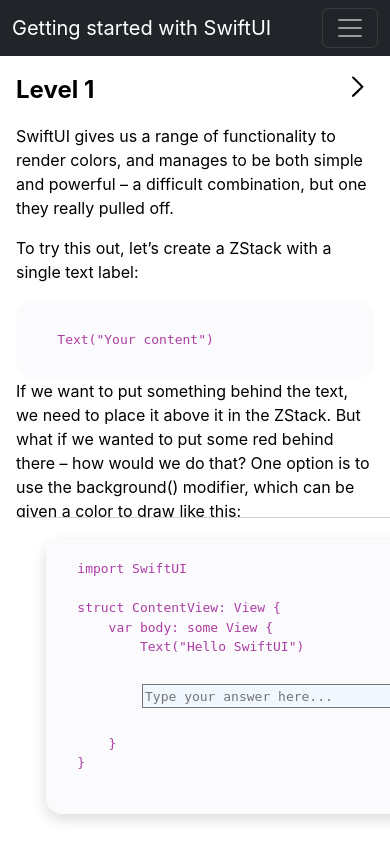
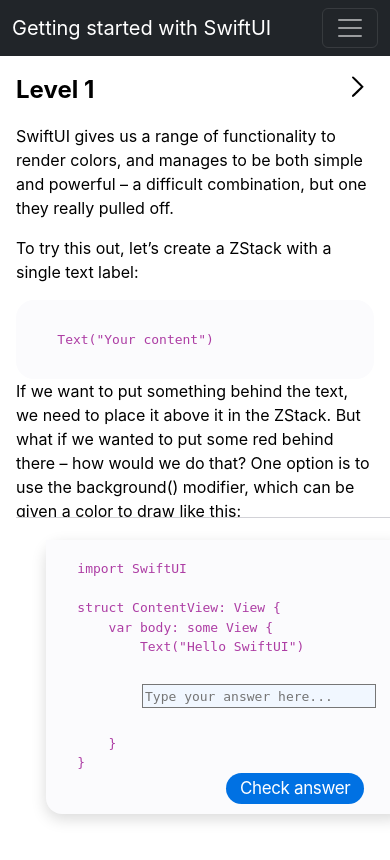
Before and after one commit to qyzjibek/SwiftUI-Game, a React (Create React App) app: page /play in a window 390 px wide. Shown: the top 860 px of the page. Built offline with nearby package versions, Linux system fonts and the light colour scheme.

Commit message:
fix: fix answer validation functions

```diff
--- a/src/App.js
+++ b/src/App.js
@@ -9,10 +9,11 @@
 import Confetti from 'react-confetti';
 
 function App() {
-  const maxLevel = 13, minLevel = 1;
+  const maxLevel = 12, minLevel = 1;
   const [level, setLevel] = useState(Number(localStorage.getItem('level')) || 1);
   const [customStyle, setCustomStyle] = useState({});
   const [showConfetti, setShowConfetti] = useState(false);
+  const [customView, setCustomView] = useState([]);
 
   useEffect(() => {
     setCustomStyle(addCustomStyle(level));
@@ -25,14 +26,14 @@
 
   return (
     <BrowserRouter>
-      {showConfetti ? <Confetti colors={["#b0b", "#8c28c2", "#e30000", "#38a39c", "#4ca9ff"]} numberOfPieces={150}/> : <></>}
+      {showConfetti ? <Confetti colors={["#b0b", "#8c28c2", "#e30000", "#38a39c", "#4ca9ff"]} width={2000} height={800}/> : <></>}
     <Routes>
       <Route path="/" element={<LandingPage setLevel={setLevel}/>} />
       <Route path="play" element={
         <>
          <NavBar saveProgress={saveProgress}/>
          <LevelContext.Provider value={{maxLevel, minLevel}}>
-            <StyleContext.Provider value={{customStyle, setCustomStyle, setShowConfetti}}>
+            <StyleContext.Provider value={{customStyle, setCustomStyle, setShowConfetti, customView, setCustomView}}>
               <LevelMatcher level={level} setLevel={setLevel}/>
             </StyleContext.Provider>
           </LevelContext.Provider>
--- a/src/components/Editor/index.css
+++ b/src/components/Editor/index.css
@@ -89,3 +89,29 @@
     padding: 2px;
     margin-right: 2px;
 }
+
+@media only screen and (max-width: 1250px){
+    .editor-wrapper {
+        position: fixed;
+        bottom: 16px;
+        width: 100vw;
+        padding: 10px 0 30px 30px;
+        border-top: 1px solid #d2d2d7;
+        background-color: white;
+        z-index: 999;
+        bottom: 0;
+    }
+
+    textarea {
+        margin-top: 8px;
+        margin-left: 96px;
+        resize: none;
+        background: #f1f7ff;
+        color: rgb(29, 29, 31);
+        width: 65%;
+        font-family: 'SF Mono', SFMono-Regular, ui-monospace,
+        'DejaVu Sans Mono', Menlo, Consolas, monospace;
+        font-size: 13px;
+        overflow-x: hidden;
+    }
+}
--- a/src/components/PopUp/index.css
+++ b/src/components/PopUp/index.css
@@ -38,3 +38,20 @@
 button {
     font-family: -apple-system, sans-serif;
 }
+
+@media only screen and (max-width: 1250px){
+    .check-btn {
+        background-color: rgb(0, 113, 227);
+        font-weight: 400;
+        margin-left: 180px;
+        margin-bottom: 10px;
+        color: white;
+        border: none;
+        outline: none;
+        font-size: 17px;
+        padding: 3px 14px;
+        border-radius: 18px;
+        font-family: -apple-system, BlinkMacSystemFont, sans-serif;
+        letter-spacing: -.022em;
+    }
+}
--- a/src/components/PopUp/index.js
+++ b/src/components/PopUp/index.js
@@ -54,20 +54,22 @@
 };
 
 export default function CustomizedDialogs({isValidAnswer, level}) {
-  const { handleLevelIncr } = useContext(EditorContext);
+  const { handleLevelIncr, editorContent } = useContext(EditorContext);
   const { customStyle, setShowConfetti } = useContext(StyleContext);
 
   const [open, setOpen] = React.useState(false);
   // const { innerWidth: widthWindow, innerHeight: heightWindow } = window;
 
   const handleClickOpen = () => {
-    // setOpen(true);
-      if(isValidAnswer(customStyle)) {
-        setShowConfetti(true);
-        setOpen(true);
-      } else {
-          alert("Oops, wrong answer. Try again!");
-      }
+    console.log(isValidAnswer());
+    const answer = level < 11 ? isValidAnswer(customStyle) : isValidAnswer(editorContent);
+
+    if(answer) {
+      setShowConfetti(true);
+      setOpen(true);
+    } else {
+        alert("Oops, wrong answer. Try again!");
+    }
   };
 
   const handleClose = () => {
--- a/src/components/SImulator/layoutSimulator.jsx
+++ b/src/components/SImulator/layoutSimulator.jsx
@@ -25,11 +25,11 @@
     return (
         <div className="game-simulator">
             <div id='stack' style={customStyle}>
-                {mode === 1 && declareFunction()}
+                {mode === 1 && <>{declareFunction()}</>}
                 <div className='text' style={divSTyle}>first</div>
-                {mode === 2 && declareFunction()}
+                {mode === 2 && <>{declareFunction()}</>}
                 <div className='text'>second</div>
-                {mode === 3 && declareFunction()}
+                {mode === 3 && <>{declareFunction()}</>}
             </div>
             <CanvasSVG id='simulator-svg'/>
         </div>
--- a/src/model/levelsData.js
+++ b/src/model/levelsData.js
@@ -10,7 +10,7 @@
 import { Description10 } from "../components/Description/levelDescriptions/desc10";
 import { Description11 } from "../components/Description/levelDescriptions/desc11";
 import { Description12 } from "../components/Description/levelDescriptions/desc12";
-import { Description13 } from "../components/Description/levelDescriptions/desc13";
+import { checkForAnswer } from "../utils/useParser";
 
 const isValidBackgroundColor = (style) => {
     if (!style) return;
@@ -140,7 +140,7 @@
   },{
     textLabel: "Give me font",
     description: <Description8/>,
-    isValidAnswer: isValidTextCase
+    isValidAnswer: isValidFont
   },
   {
     textLabel: "Give me padding",
@@ -153,14 +153,10 @@
   },
   {
     description: <Description10/>,
-    isValidAnswer: isValidStack
+    isValidAnswer: checkForAnswer
   },
   {
     description: <Description11/>,
-    isValidAnswer: isValidStack
-  },
-  {
-    description: <Description13/>,
-    isValidAnswer: isValidStack
+    isValidAnswer: checkForAnswer
   }
 ]
--- a/src/utils/useParser.js
+++ b/src/utils/useParser.js
@@ -1,4 +1,3 @@
-import { breadcrumbsClasses } from '@mui/material';
 import {useContext} from 'react';
 import { EditorContext, StyleContext } from '../Context';
 import { CSS_COLOR_NAMES } from '../data/colorPallet';
@@ -22,6 +21,27 @@
 function isAlpha(c) {
     const ch = c.charCodeAt(0);
     return (ch >= 65 && ch < 91) || (ch >= 97 && ch < 123);
+}
+
+function removeSpacesAndNewlines(str){
+    return str.replace(/\s/g, "").replace(/(\r\n|\n|\r)/gm, "").split('()');
+}
+
+function getValidViews(content) {
+    let tokens = removeSpacesAndNewlines(content);
+    let dict = {
+        'Spacer': <div style={{width: "100%"}}></div>,
+        'Divider': <hr className='divider' />,
+    }
+
+    console.log(tokens.map((item) => dict[item]));
+
+    return tokens.map((item) => dict[item]);
+}
+
+export function checkForAnswer(text) {
+    if (!text) return false;
+    return getValidViews(text).length > 0;
 }
 
 function isExp(c) {
@@ -100,7 +120,7 @@
 
 export const useParser=()=>{
     const {editorContent} = useContext(EditorContext);
-    const { setCustomStyle, customStyle } = useContext(StyleContext);
+    const { setCustomStyle } = useContext(StyleContext);
 
     function indexesOf(c, content) {
         let arr = [];
@@ -317,25 +337,12 @@
             default: return;
         }
     }
-    function removeSpacesAndNewlines(str){
-        return str.replace(/\s/g, "").replace(/(\r\n|\n|\r)/gm, "").split('()');
-    }
 
     function declareFunction () {
         const content = editorContent.trim();
-        let tokens = removeSpacesAndNewlines(content);
-        let dict = {
-            'Spacer': <div style={{width: "100%"}}></div>,
-            'Divider': <hr className='divider' />,
-        }
+        if (!content) return;
 
-        return (
-            <>
-                {
-                    tokens.map((item) => dict[item])
-                }
-            </>
-        )
+        return getValidViews(content);
     }
 
     function checkForToken(str, array, view) {
@@ -376,28 +383,8 @@
             const init = parameters[0];
             const view = parameters[1];
             return checkForToken(init, arr, createView(view));
+        }
 
-        }
-        // let token = "";
-        // let tokens = [];
-
-        // for (let i = 0; i < content.length; i++) {
-        //     const c = content[i];
-        //     if (isAlpha(c)) {
-        //         token += c;
-        //     } else if(isExp(c)) {
-        //         console.log(token);
-        //         tokens.push(token);
-        //         token = "";
-        //     }
-        //     // switch (c) {
-        //     //     case isAlpha(c) === true: console.log("neeeeecdeee"); break;
-        //     //     case isExp(c): console.log(isExp(c)); break;
-        //     //     default: continue;
-        //     // }
-        // }
-
-        // console.log(tokens);
     }
 
     function addStyle(level) {
```
Also changed, not shown: src/components/SImulator/index.css (+17 -0 lines).
